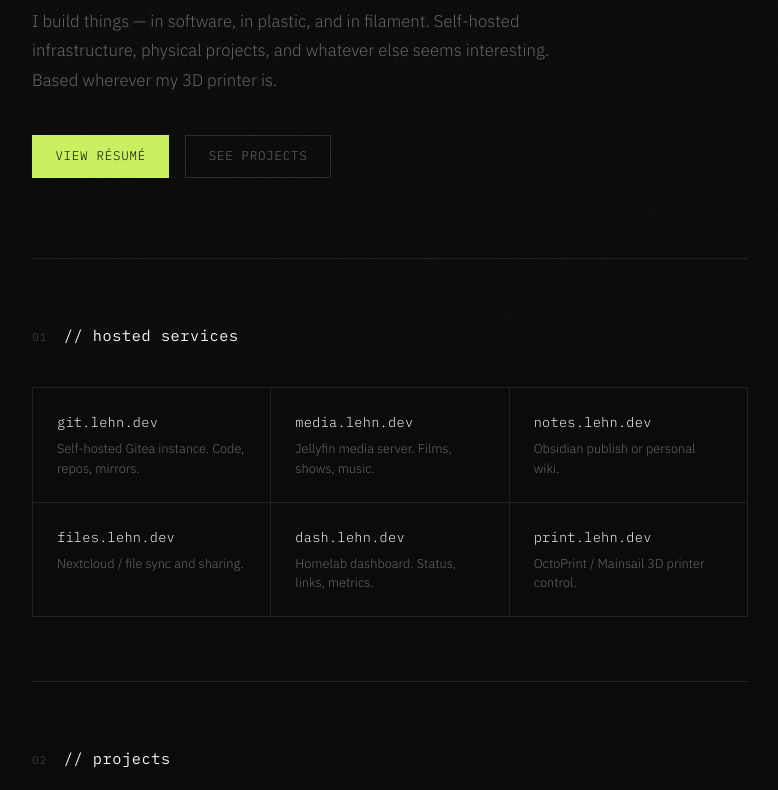
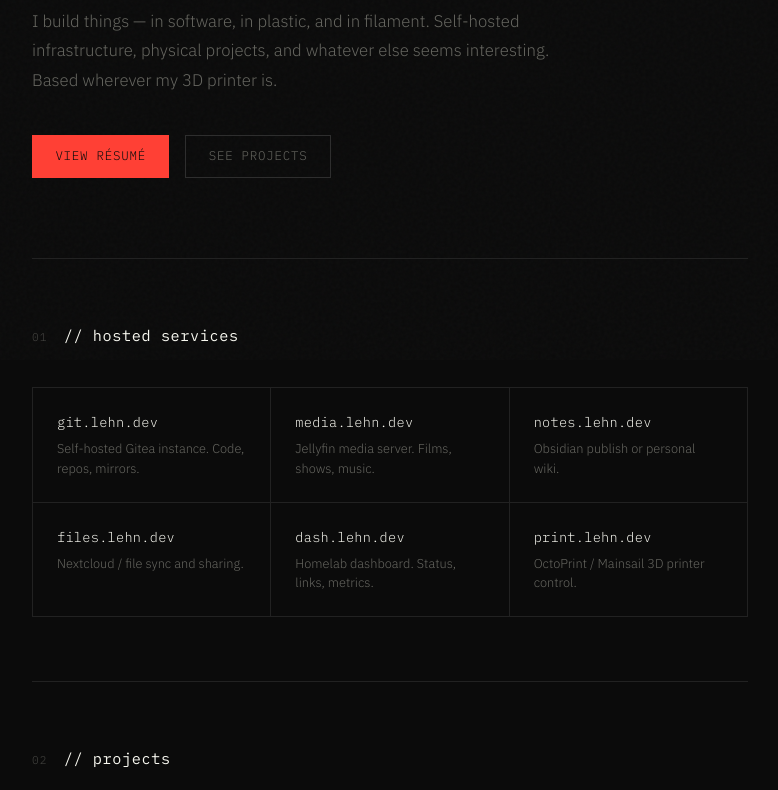
Before and after one commit to vindictivebanana/lehn.dev-homepage-v2, a website: page index.html in a window 1280 px wide. Shown: the part 440-1230 px from the top of the page, without its empty margins (250-1028 px from the left). Drawn offline with Linux system fonts and the light colour scheme.

Commit message:
updated style colors to match logo

```diff
--- a/css/style.css
+++ b/css/style.css
@@ -9,7 +9,7 @@
   --text: #f8f8f0;
   --muted: #666660;
   --muted2: #444440;
-  --accent: #c8f060;
+  --accent: #ff4035;
   --accent2: #8fb840;
   --mono: 'IBM Plex Mono', monospace;
   --sans: 'IBM Plex Sans', sans-serif;
```
